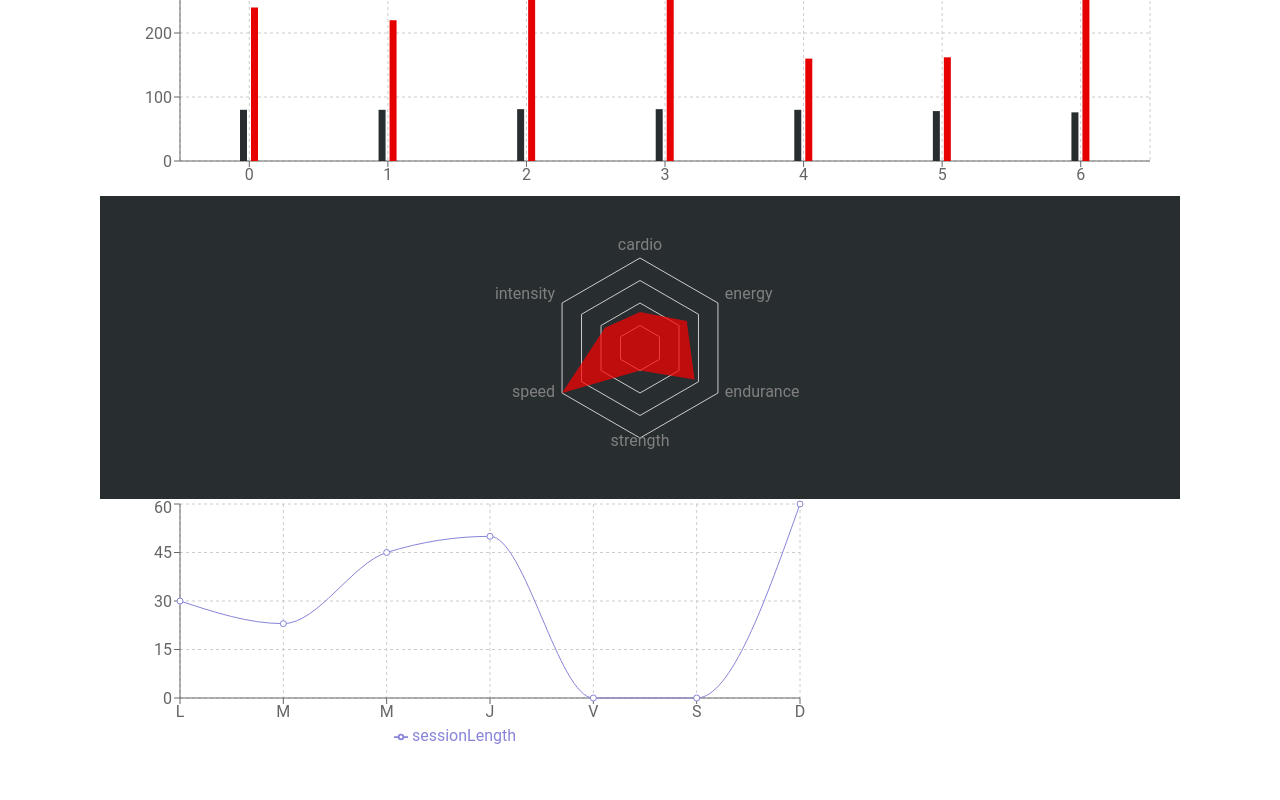
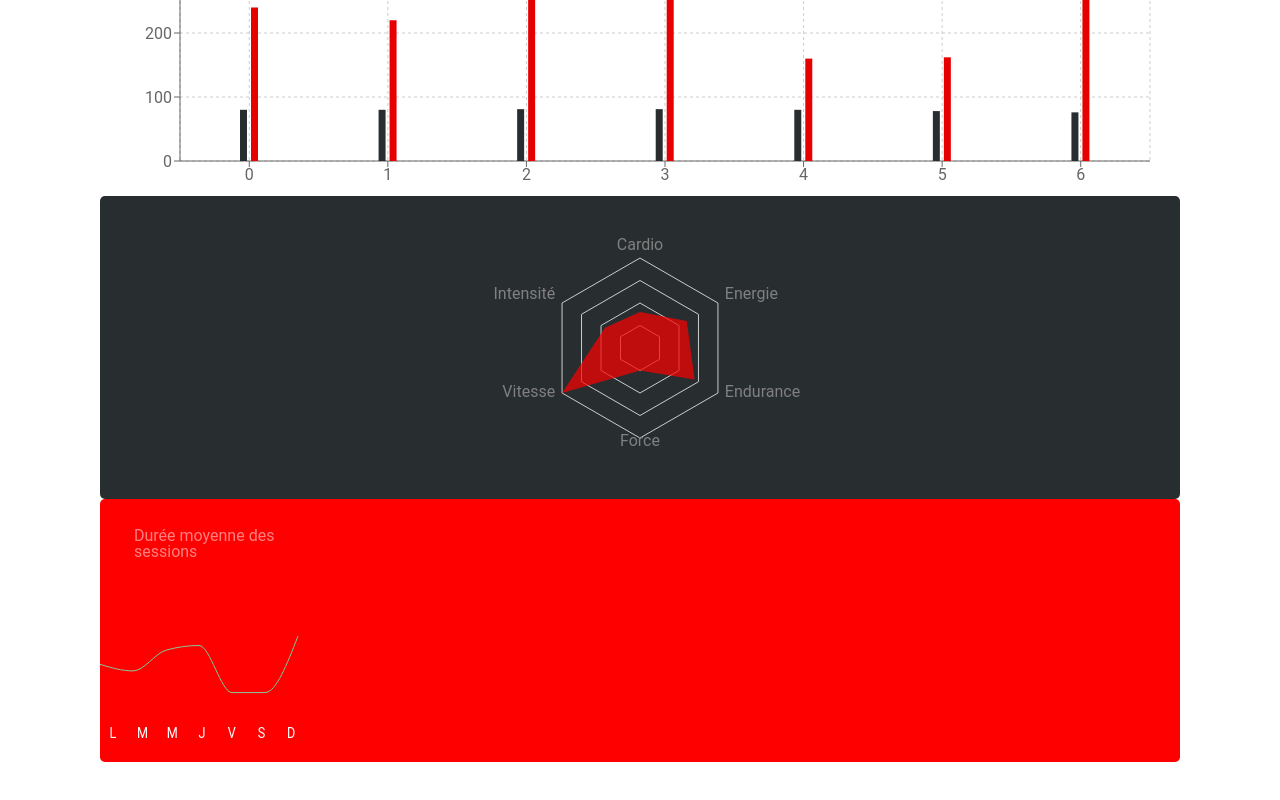
Before and after one commit to Emmanuel97423/sportsee, a React (Create React App) app: page /Dashboard/12 in a window 1280 px wide. Shown: the part 334-1134 px from the top of the page. Built offline with nearby package versions, Linux system fonts and the light colour scheme.

Commit message:
Feature:Line chart Ok

```diff
--- a/src/components/BarChartComponent/index.jsx
+++ b/src/components/BarChartComponent/index.jsx
@@ -72,6 +72,7 @@ export default function BarChartComponent({ userActivity }) {
   return (
     <>
       {userActivity.map((element, index) => {
+        console.log('element:', element);
         return (
           <Fragment key={index}>
             <ResponsiveContainer width="100%" height={320}>
--- a/src/components/LineChartComponent/index.jsx
+++ b/src/components/LineChartComponent/index.jsx
@@ -1,38 +1,159 @@
 import React from 'react';
-
+import styled from 'styled-components';
 import {
   LineChart,
-  CartesianGrid,
   XAxis,
   YAxis,
   Tooltip,
   Legend,
   Line,
+  Dot,
+  Area,
 } from 'recharts';
 import Average from '../../models/average/Average';
 
+/**
+ * Filter the user's average data
+ * @param {Array} userDataAverage - array of average data
+ * @param {string} id - user id
+ */
 function filterUserAverage(userDataAverage, id) {
   return userDataAverage.filter((average) => average.userId === id);
 }
 
-export default function LineChartComponent({ average, userId }) {
-  const averageFilterById = filterUserAverage(average, userId);
-  const averageClasse = new Average(averageFilterById[0]);
+/**
+ * Custom tooltip component
+ * @param {Object} props - active, payload
+ */
+function CustomTooltip({ active, payload }) {
+  const TooltopDiv = styled.div`
+    background-color: #fff;
+    width: 40px;
+    height: 25px;
+    font-size: 8px;
+    line-height: 24px;
+    font-weight: 500;
+    display: flex;
+    align-items: center;
+    justify-content: center;
+  `;
+  if (active && payload && payload.length) {
+    return (
+      <TooltopDiv>
+        <p className="label">{`${payload[0].value} min`}</p>
+      </TooltopDiv>
+    );
+  }
+
+  return null;
+}
+
+/**
+ * Customized dot component
+ */
+function CustomizedDot() {
   return (
-    <div>
-      <LineChart
-        width={730}
-        height={250}
-        data={averageClasse.sessions}
-        margin={{ top: 5, right: 30, left: 20, bottom: 5 }}
-      >
-        <CartesianGrid strokeDasharray="3 3" />
-        <XAxis dataKey="day" />
-        <YAxis />
-        <Tooltip />
-        <Legend />
-        <Line type="monotone" dataKey="sessionLength" stroke="#8884d8" />
-      </LineChart>
-    </div>
+    <Dot r={8} fill="#fff" stroke="#fff" strokeWidth={16} strokeOpacity={0.3} />
   );
 }
+
+/**
+ * Customized Legend component
+ * @returns {JSX.Element} - a customized legend component
+ */
+function renderLegend() {
+  const LegendCustom = styled.div`
+    width: 100%;
+    color: #fff;
+  `;
+  const LegendText = styled.p`
+    opacity: 0.5;
+  `;
+
+  return (
+    <LegendCustom>
+      <LegendText>Durée moyenne des sessions</LegendText>
+    </LegendCustom>
+  );
+}
+
+/**
+ * @function
+ * @param {object} props
+ * @param {array} props.average - Array of average data
+ * @param {string} props.userId - ID of user
+ * @returns {JSX.Element} - Renders a Line Chart component
+ */
+export default function LineChartComponent({ average, userId }) {
+  // Filter average data by user ID
+  const averageFilterById = filterUserAverage(average, userId);
+  // Create an instance of Average class
+  const averageClasse = new Average(averageFilterById[0]);
+
+  // Function to format X-axis tick labels
+  const numberX = (item) => {
+    const nameTab = ['L', 'M', 'M', 'J', 'V', 'S', 'D'];
+    return `${nameTab[item - 1]}`;
+  };
+
+  // Styled-component for container
+  const Container = styled.div`
+    background-color: red;
+    border-radius: 5px;
+  `;
+
+  return (
+    <Container>
+      <LineChart
+        width={258}
+        height={263}
+        data={averageClasse.sessions}
+        margin={{ top: 0, right: 0, left: 0, bottom: 30 }}
+      >
+        <XAxis
+          dataKey="day"
+          axisLine={false}
+          tickLine={false}
+          domain={['dataMin + 1', 'dataMax']}
+          interval={0}
+          tickMargin={20}
+          tick={{
+            fill: '#fff',
+            fontFamily: 'Roboto',
+            fontSize: 14,
+          }}
+          tickFormatter={numberX}
+          style={{ transform: 'scaleX(0.9)', transformOrigin: 'bottom' }}
+        />
+        <YAxis
+          tickLine={false}
+          axisLine={false}
+          orientation="right"
+          tooltipShow={false}
+          tick={false}
+          domain={['dataMin - 10', 'dataMax + 50']}
+        />
+        <Tooltip payload={averageClasse.sessions} content={<CustomTooltip />} />
+        <Legend
+          align="left"
+          verticalAlign="top"
+          horizontalAlign="left"
+          wrapperStyle={{
+            width: '190px',
+            height: 'auto',
+            padding: '29px 34px',
+          }}
+          content={renderLegend}
+        />
+        <Line
+          type="monotone"
+          dataKey="sessionLength"
+          stroke="#82ca9d"
+          dot={false}
+          activeDot={<CustomizedDot />}
+        />
+        <Area type="monotone" dataKey="day" stroke="#8884d8" fill="#8884d8" />
+      </LineChart>
+    </Container>
+  );
+}
--- /dev/null
+++ b/src/components/LineChartComponent/styles.module.css
@@ -0,0 +1,4 @@
+.activeDot {
+    background-color:green;
+    color: green;
+}
--- a/src/components/RadarChartComponent/index.jsx
+++ b/src/components/RadarChartComponent/index.jsx
@@ -1,3 +1,4 @@
+/* eslint-disable no-underscore-dangle */
 import React from 'react';
 import styled from 'styled-components';
 import {
@@ -33,7 +34,7 @@ export default function RadarChartComponent({ performances, userId }) {
   const performance = new Performance(filteredPerformance[0]);
   const formatData = performance.dataItem.map((d) => {
     return {
-      subject: performance.kind[d.kind],
+      subject: performance._kind[d.kind],
       A: d.value,
     };
   });
@@ -45,6 +46,7 @@ export default function RadarChartComponent({ performances, userId }) {
     justify-content: center;
     align-items: center;
     padding: 20px;
+    border-radius: 5px;
   `;
 
   return (
--- a/src/models/average/AverageSession.js
+++ b/src/models/average/AverageSession.js
@@ -3,14 +3,14 @@
 /**
  * class AverageSession - data modeling
  */
-import DayConverter from './AverageDayConvert';
+// import DayConverter from './AverageDayConvert';
 
-const converter = new DayConverter();
+// const converter = new DayConverter();
 // Output: "Wednesday"
 
 export default class AverageSession {
   constructor(data) {
-    this._day = converter.getDayOfWeek(data.day);
+    this._day = data.day;
     this._sessionLength = data.sessionLength;
   }
 
--- /dev/null
+++ b/src/models/performances/KindTranslate.js
@@ -0,0 +1,57 @@
+/* eslint-disable no-underscore-dangle */
+export default class KindTranslate {
+  /**
+   * @constructor
+   * Initializes the _kind property with workout types and their translations in English.
+   */
+  constructor() {
+    this._kind = {
+      1: 'cardio',
+      2: 'energy',
+      3: 'endurance',
+      4: 'strength',
+      5: 'speed',
+      6: 'intensity',
+    };
+  }
+
+  /**
+   * @getter
+   * Returns the current _kind property.
+   */
+  get kind() {
+    return this._kind;
+  }
+
+  /**
+   * @method setLanguage
+   * @param {string} language - The language to set the translations to.
+   * Switches the _kind property to the translations of the workout types in the specified language.
+   */
+  setLanguage(language) {
+    switch (language) {
+      case 'fr':
+        this._kind = {
+          1: 'Cardio',
+          2: 'Energie',
+          3: 'Endurance',
+          4: 'Force',
+          5: 'Vitesse',
+          6: 'Intensité',
+        };
+        break;
+      case 'es':
+        this._kind = {
+          1: 'cardio',
+          2: 'energía',
+          3: 'resistencia',
+          4: 'fuerza',
+          5: 'velocidad',
+          6: 'intensidad',
+        };
+        break;
+      default:
+        break;
+    }
+  }
+}
--- a/src/models/performances/Performance.js
+++ b/src/models/performances/Performance.js
@@ -1,5 +1,10 @@
 /* eslint-disable no-underscore-dangle */
 import DataItem from './DataItem';
+
+import KindTranslate from './KindTranslate';
+
+const translateKind = new KindTranslate();
+translateKind.setLanguage('fr');
 
 /**
  * Represents a user's performance data
@@ -14,7 +19,7 @@ export default class Performances {
    */
   constructor(data) {
     this._userId = data.userId;
-    this._kind = data.kind;
+    this._kind = translateKind.kind;
     this._dataItem = data.data.map((item) => new DataItem(item));
   }
 
```
